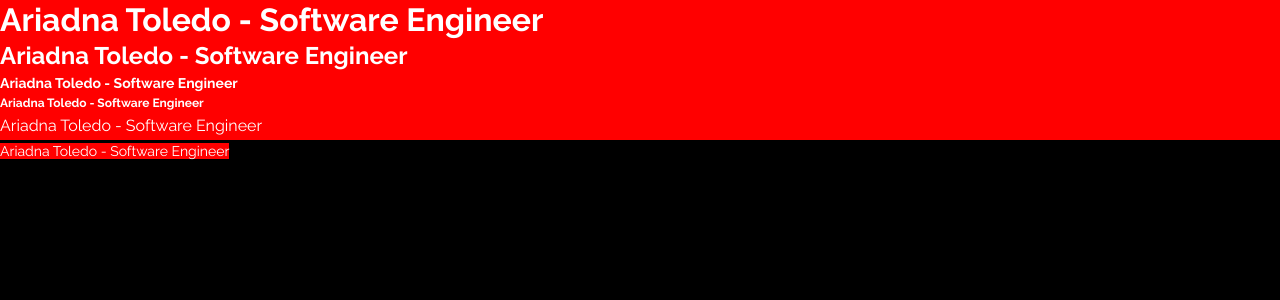
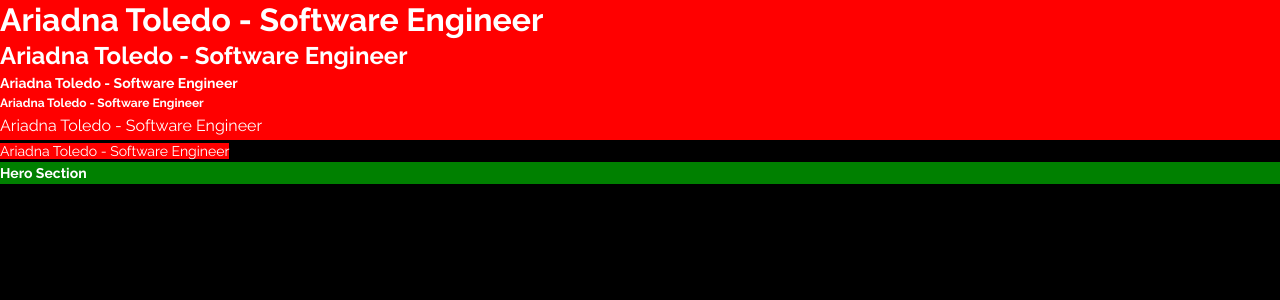
Before and after one commit to ariadnatoledo/mood-sound-card, a React (Vite) app: page / in a window 1280 px wide. Shown: the top 300 px of the page. Built offline with nearby package versions, Linux system fonts and the light colour scheme.

Commit message:
Add Hero Section

```diff
--- a/src/App.jsx
+++ b/src/App.jsx
@@ -1,16 +1,18 @@
-import { BrowserRouter, Route, Routes } from "react-router-dom"
-import Header from "./components/Header/Header"
-import "./App.scss"
+import { BrowserRouter, Route, Routes } from "react-router-dom";
+import Header from "./components/Header/Header";
+import HomePage from "./pages/HomePage/HomePage";
+import "./App.scss";
+
+
 function App() {
-
   return (
     <BrowserRouter>
-    <Header />
-     <Routes>
-      <Route/>
-     </Routes>
+      <Header />
+      <Routes>
+        <Route path="/" element={<HomePage />} />
+      </Routes>
     </BrowserRouter>
-  )
+  );
 }
 
-export default App
+export default App;
--- /dev/null
+++ b/src/components/Hero/Hero.jsx
@@ -0,0 +1,11 @@
+import "./Hero.scss";
+
+function Hero() {
+  return (
+    <div className="hero">
+      <h3 className="hero__title">Hero Section</h3>
+    </div>
+  )
+}
+
+export default Hero
--- /dev/null
+++ b/src/components/Hero/Hero.scss
@@ -0,0 +1,11 @@
+@use "../../styles/mixins" as *;
+@use "../../styles/typography" as *;
+@use "../../styles/variables" as *;
+@use "../../styles/global" as *;
+
+.hero {
+    &__title {
+        background: green;
+        color: white;
+    }
+}
--- /dev/null
+++ b/src/pages/HomePage/HomePage.jsx
@@ -0,0 +1,11 @@
+import Hero from "../../components/Hero/Hero"
+
+function HomePage() {
+  return (
+    <div>
+      <Hero />
+    </div>
+  )
+}
+
+export default HomePage
```
